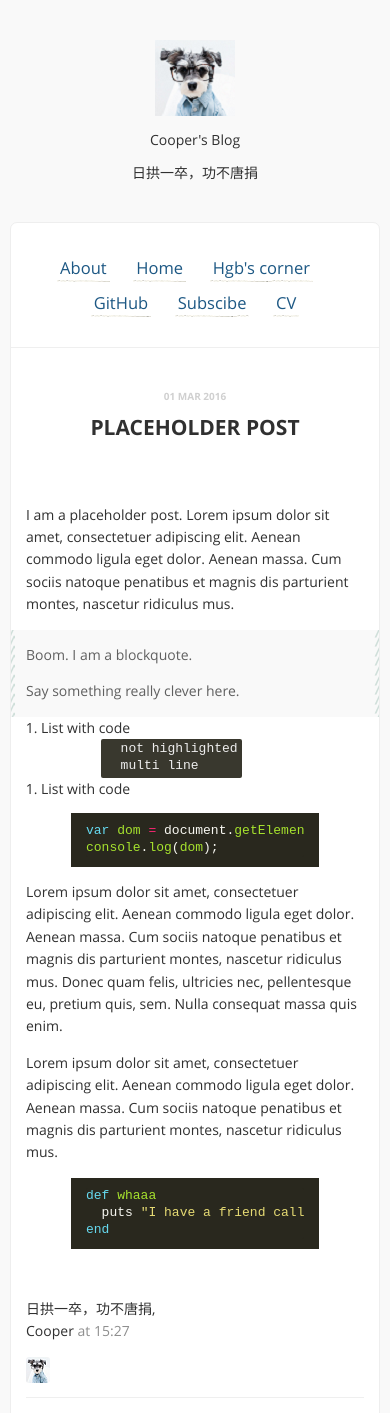
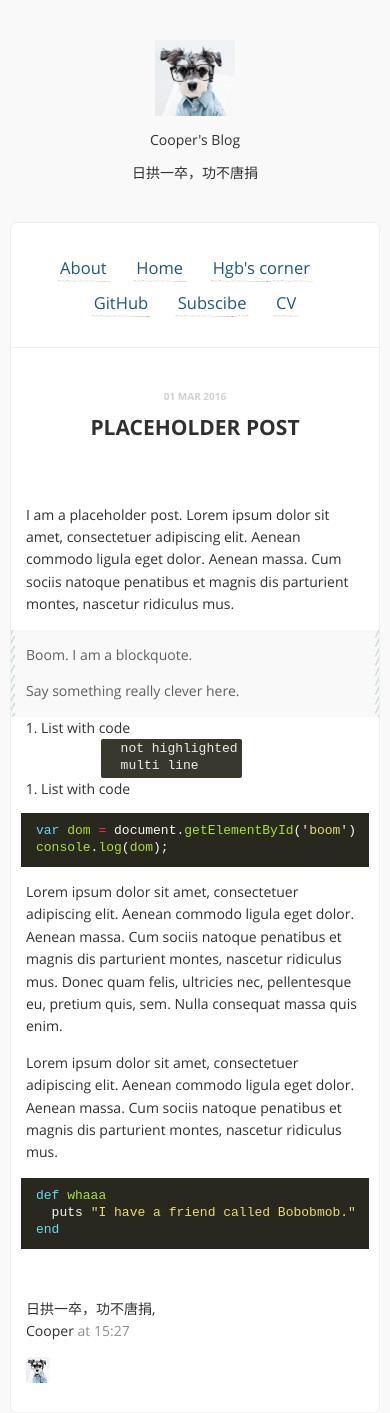
Before and after one commit to huguobo/old-blog, a Jekyll site: the page built from _posts/2016-03-01-more-post.md, in a window 390 px wide. Shown: the top 1413 px of the page. Built offline with Jekyll 4.4.1, drawn with Linux system fonts in a browser that asks for light colours; Markdown is read by kramdown in place of the engine named in the settings; some of the changed text lies outside the part shown; grey boxes are pictures that could not be loaded.

Commit message:
responsive css
responsive css add figure magrin

```diff
--- a/_layouts/post.html
+++ b/_layouts/post.html
@@ -23,13 +23,6 @@
         {% include duoshuo.html %}
       {% endif %}
 
-	  {% if page.share == 'y' %}
-        {% include share.html %}
-      {% endif %}
-      {% if page.disqus == 'y' %}
-        {% include disqus.html %}
-      {% endif %}
-      {% include links.html %}
     </div>
 	</div>
     {% include footer.html %}
--- a/stylesheets/responsive.css
+++ b/stylesheets/responsive.css
@@ -12,6 +12,11 @@
         width: auto;
 		text-align: center;
 	}
+
+	body .content section figure{
+		margin:10px;
+	}
+
     body #container #ind-instagram, body #container #ind-linkedin {
       display: none; }
     body #container .links, body #container .content {
```
